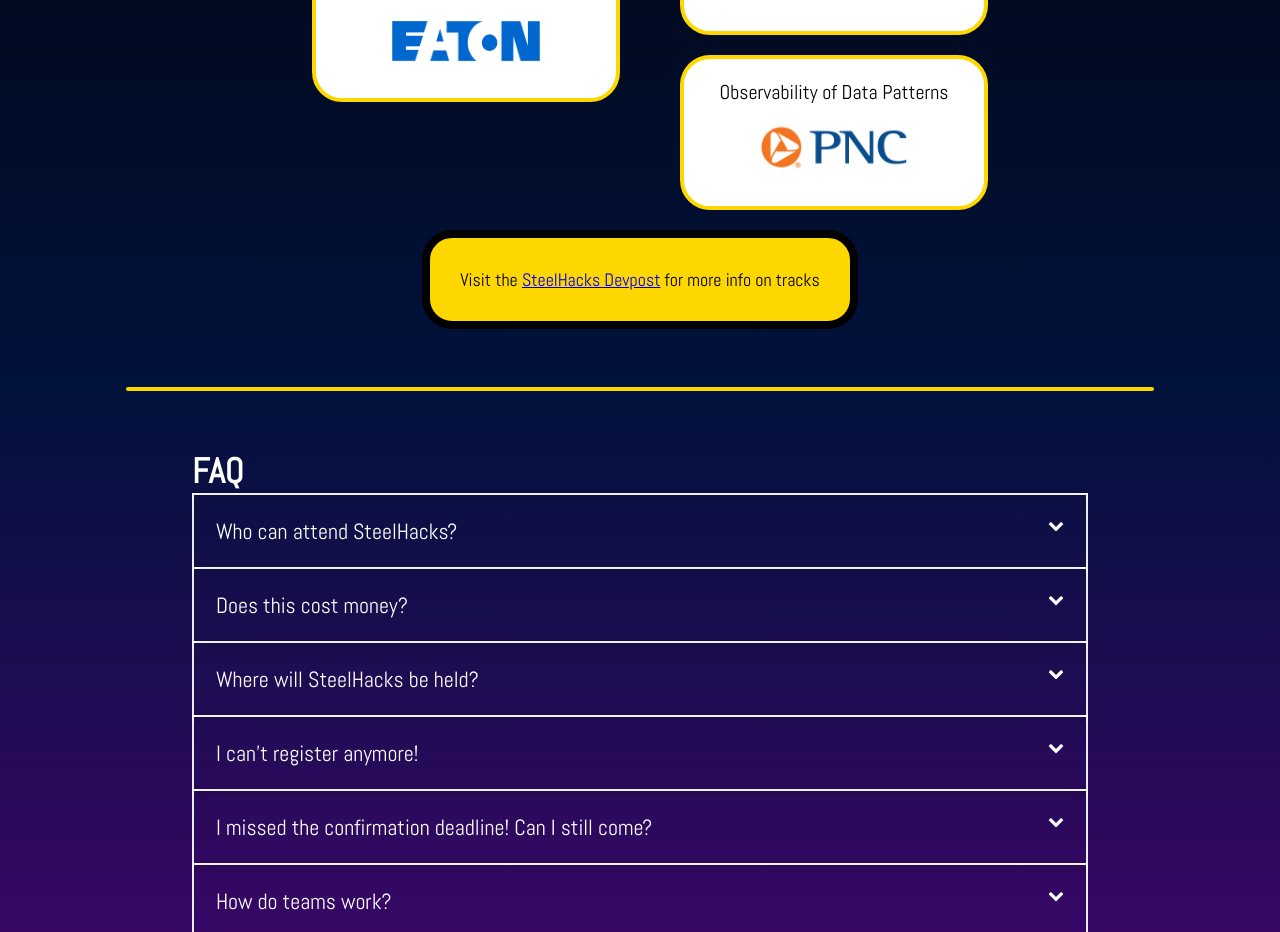
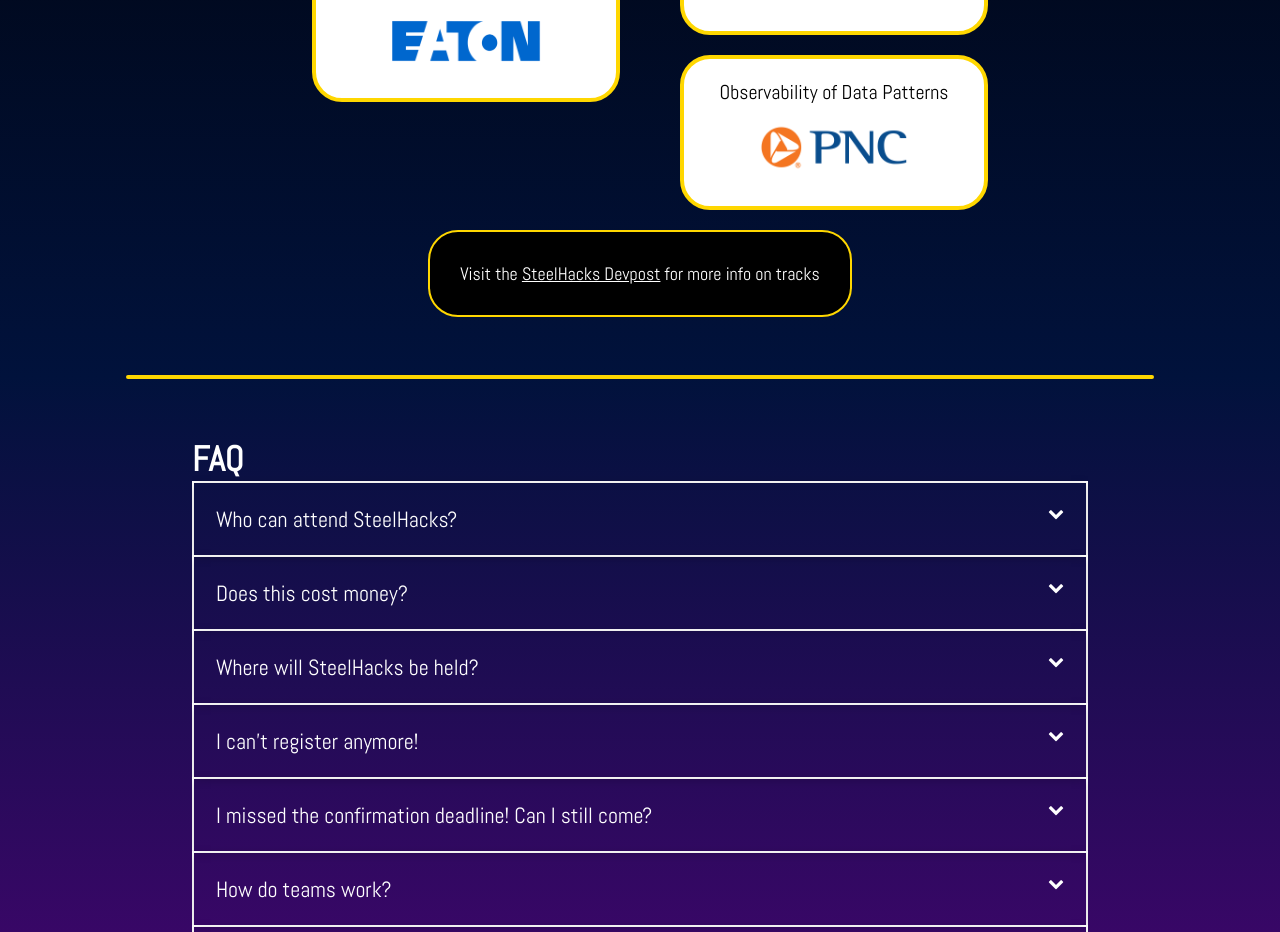
Before and after one commit to SteelHeads/steelhacks.com, a Jekyll site: the page built from index.html, in a window 1280 px wide. Shown: the part 3776-4708 px from the top of the page. Built offline with Jekyll 4.4.1, drawn with Linux system fonts in a browser that asks for light colours.

Commit message:
changed devpost link styling

```diff
--- a/_sass/_page.scss
+++ b/_sass/_page.scss
@@ -637,11 +637,15 @@ h3 {
 }
 
 .track-info {
-  background-color: gold;
-  color: black;
-  border: 8px solid black;
+  background-color: black;
+  color: white;
+  border: 2px solid gold;
   padding: 30px;
   border-radius: 30px;
+  text-align: center;
+}
+.track-info a {
+  color: white;
 }
 .two-hours {
   overflow: visible;
--- a/index.html
+++ b/index.html
@@ -547,7 +547,7 @@ Participants will have the opportunity to dream, design, and deliver technology
 
         </ul>
         </div>
-        <div class="track-info">Visit the <a href="https://steelhacks-xi.devpost.com/">SteelHacks Devpost</a> for more info on tracks</div>
+        <div class="track-info">Visit the <a target="_blank" href="https://steelhacks-xi.devpost.com/">SteelHacks Devpost</a> for more info on tracks</div>
         </div>
       </div>
     </div>
```
